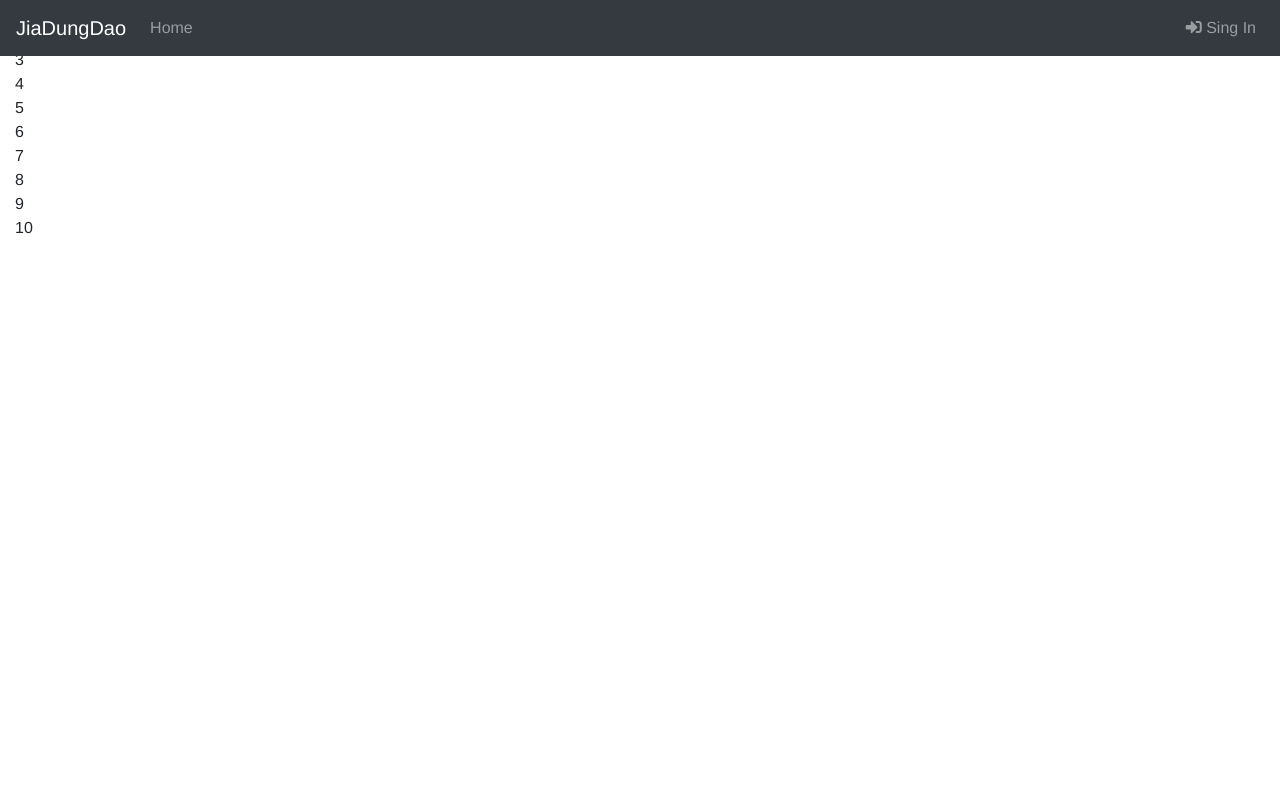
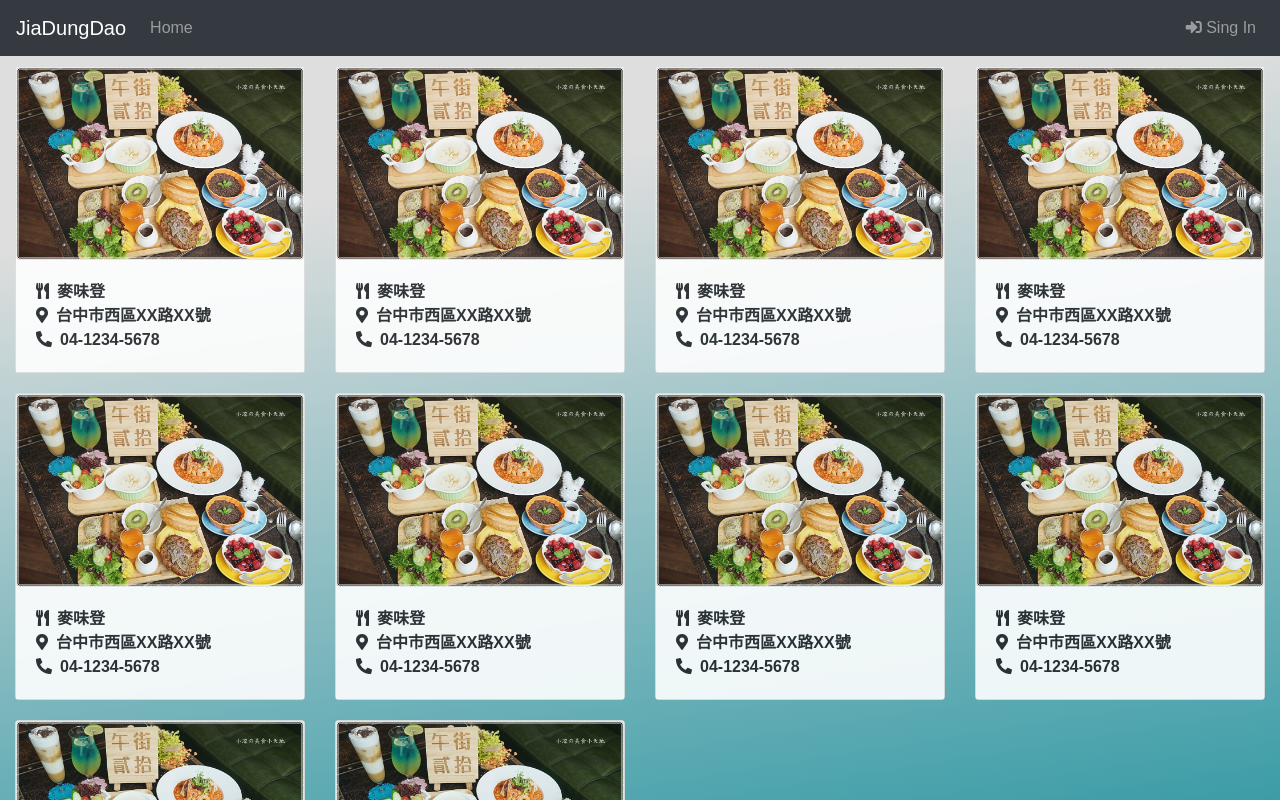
Before and after one commit to monkey07233/JiaDungDao, a Vue app in the folder Front-End/: page / in a window 1280 px wide. Shown: the top 800 px of the page. Built offline with nearby package versions, Linux system fonts and the light colour scheme.

Commit message:
design restaurant item page

```diff
--- a/Front-End/src/App.vue
+++ b/Front-End/src/App.vue
@@ -1,23 +1,25 @@
 <template>
   <div id="app">
     <narbar />
-    <router-view/>
+    <div id="content">
+      <router-view />
+    </div>
   </div>
 </template>
 
 <script>
 import "@/assets/css/layout.css";
-import narbar from './components/Navbar.vue'
+import narbar from "./components/Navbar.vue";
 export default {
-  name: 'App',
-  components:{
+  name: "App",
+  components: {
     narbar
   }
-}
+};
 </script>
 
 <style>
 #app {
-  font-family: 'Avenir', Helvetica, Arial, sans-serif;
+  font-family: "Microsoft JhengHei",sans-serif,monospace;
 }
 </style>
--- a/Front-End/src/assets/css/index.css
+++ b/Front-End/src/assets/css/index.css
@@ -1,3 +1,22 @@
-h1{
-    color: brown;
+body{
+    background: linear-gradient(99deg, #088896 0%, #DEDEDE 80%);
+    background: -moz-linear-gradient(99deg, #088896 0%, #DEDEDE 80%);
+    background: -webkit-linear-gradient(99deg, #088896 0%, #DEDEDE 80%);
+    background: -o-linear-gradient(99deg, #088896 0%, #DEDEDE 80%);
 }
+.item{
+    margin: 10px 0px;
+}
+.card{
+    border: 0px solid rgba(0, 0, 0, 0.125);
+    border-radius:0.5rem;
+    background-color: rgba(255, 255, 255,0.6);
+    opacity: 0.9;
+}
+.card-body{
+    background-color: #FFF;
+    font-weight: 600;
+}
+.item-text{
+    margin-left: 8px;
+}
--- a/Front-End/src/assets/css/layout.css
+++ b/Front-End/src/assets/css/layout.css
@@ -2,3 +2,6 @@ body {
     margin: 0px;
     padding: 0px;
 }
+#content {
+    margin-top: 56px;
+}
--- a/Front-End/src/pages/index.vue
+++ b/Front-End/src/pages/index.vue
@@ -1,9 +1,20 @@
 
 <template>
-  <div>
-    <div v-for="n in 10" class="col-3">
-        {{ n }}
-
+  <div class="d-flex flex-wrap">
+    <div class="item col-md-3 col-sm-6" v-for="i in 10">
+      <div class="card">
+        <img class="card-img-top" src="../assets/images/restaurant.jpg" />
+        <div class="card-body">
+          <p class="card-text">
+            <i class="fas fa-utensils"></i><span class="item-text">麥味登</span>
+            <br />
+            <i class="fas fa-map-marker-alt"></i><span class="item-text">台中市西區XX路XX號</span>
+            <br />
+            <i class="fas fa-phone-alt"></i><span class="item-text">04-1234-5678</span>
+            <br />
+          </p>
+        </div>
+      </div>
     </div>
   </div>
 </template>
```
Also changed, not shown: Front-End/src/assets/images/restaurant.jpg (added).
